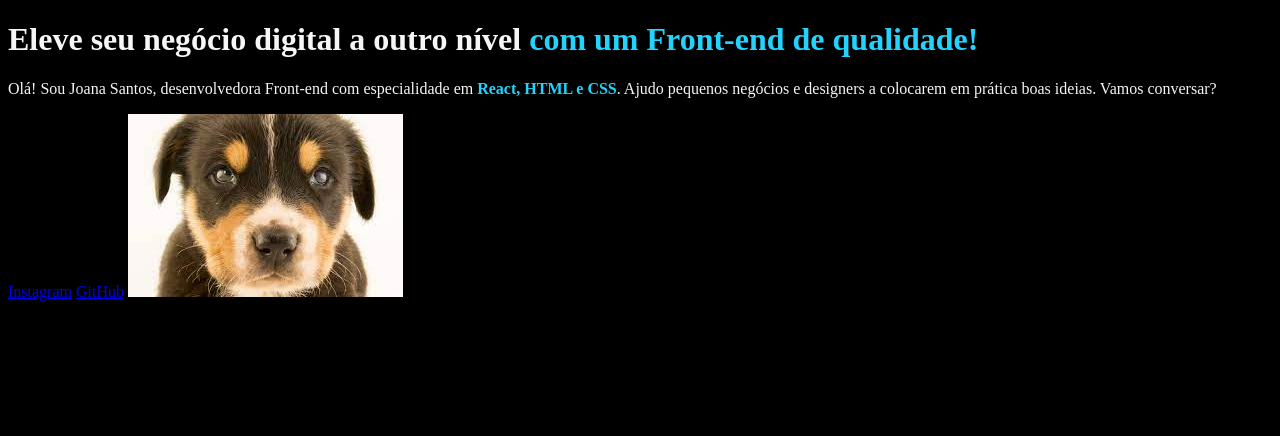
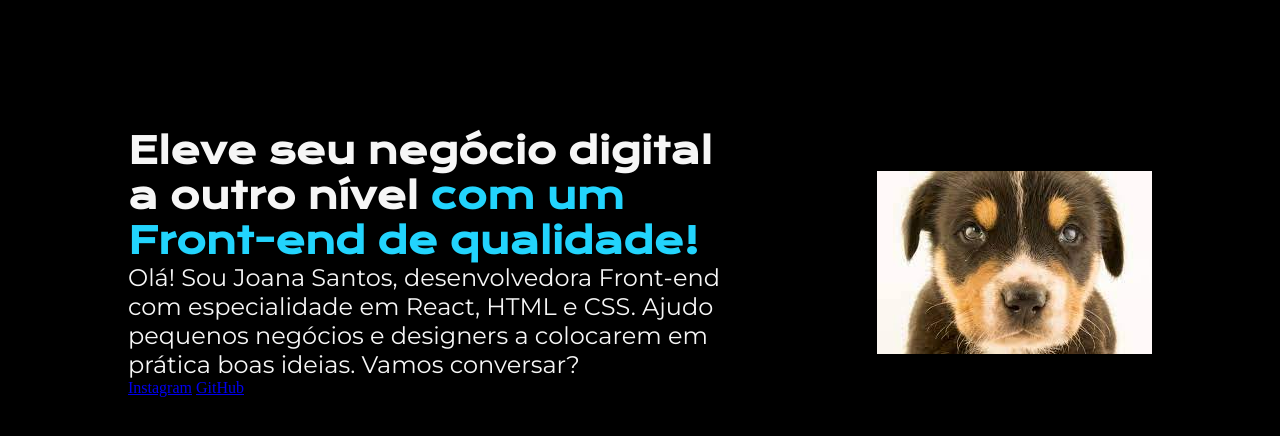
Before and after one commit to silenozlt/AluraCursos, a plain HTML site: page html-css/Basico/index.html in a window 1280 px wide. Drawn offline with nearby package versions, Linux system fonts and the light colour scheme.

Commit message:
implementando estilos no css
implementando estilos no css

```diff
--- a/html-css/Basico/index.html
+++ b/html-css/Basico/index.html
@@ -9,18 +9,20 @@
 </head>
 <body>
     <header></header>
-    <main>
-        <h1>
+    <main class="apresentacao">
+        <section class="apresentacao__conteudo">
+            <h1 class="apresentacao__conteudo__titulo">
                 Eleve seu negócio digital a outro nível
-            <strong>com um Front-end de qualidade!
+                <strong class="titulo-destaque">com um Front-end de qualidade!
                 </strong></h1>
-            <p>Olá! Sou Joana Santos, desenvolvedora
-            Front-end com especialidade em <strong>React, HTML e
-            CSS</strong>. Ajudo pequenos negócios e designers a
+                <p class="apresentacao__conteudo__texto">Olá! Sou Joana Santos, desenvolvedora
+                Front-end com especialidade em React, HTML e
+                CSS. Ajudo pequenos negócios e designers a
                 colocarem em prática boas ideias. Vamos
                 conversar?</p>
                 <a href="https://instagram.com/cassio.py">Instagram</a>
                 <a href="https://github.com/silenozlt">GitHub</a>
+        </section>
             <img src="dog.jpeg" alt="Foto do dog">
     </main>
     <footer></footer>
--- a/html-css/Basico/styles.css
+++ b/html-css/Basico/styles.css
@@ -1,8 +1,40 @@
+
+@import url('https://fonts.googleapis.com/css2?family=Krona+One&family=Montserrat:ital@0;1&display=swap');
+
+
+* {
+    margin: 0;
+    padding: 0;
+}
+
 body {
+    height: 100vh;
+    box-sizing: border-box;
     background-color: #000000;
     color: #f6f6f6;
 }
 
-strong {
-    color: #22d4fd
+.titulo-destaque {
+    color: #22d4fd;
 }
+
+.apresentacao {
+    margin: 10%;
+    display: flex;
+    align-items: center;
+    justify-content: space-between;
+}
+
+.apresentacao__conteudo {
+    width: 615px;
+}
+
+.apresentacao__conteudo__titulo {
+    font-size: 36px;
+    font-family: "Krona One", sans-serif;
+}
+
+.apresentacao__conteudo__texto {
+    font-size: 24px;
+    font-family: "Montserrat", sans-serif;
+}
```
Lines whose indentation alone changed are shown as unchanged.
